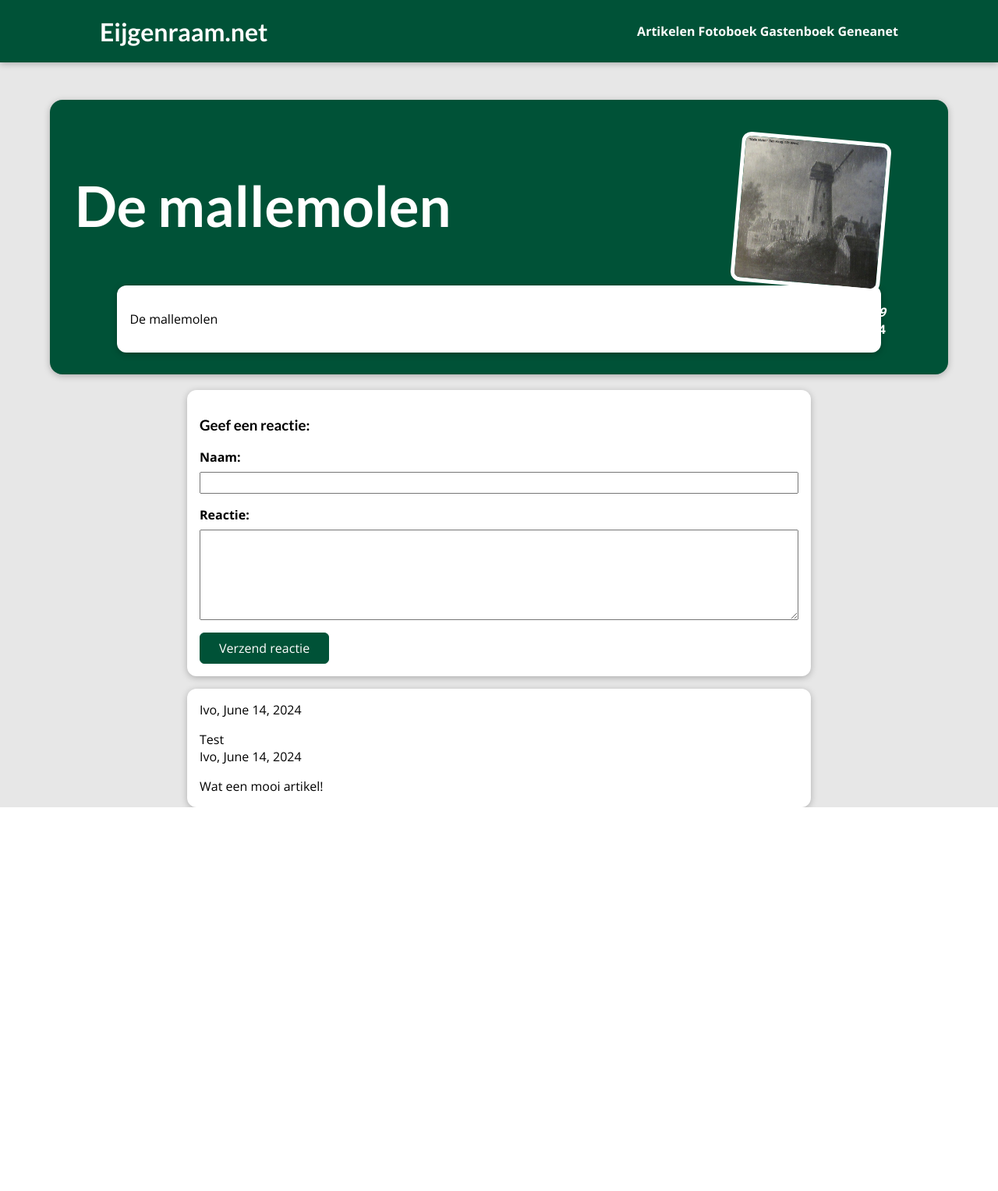
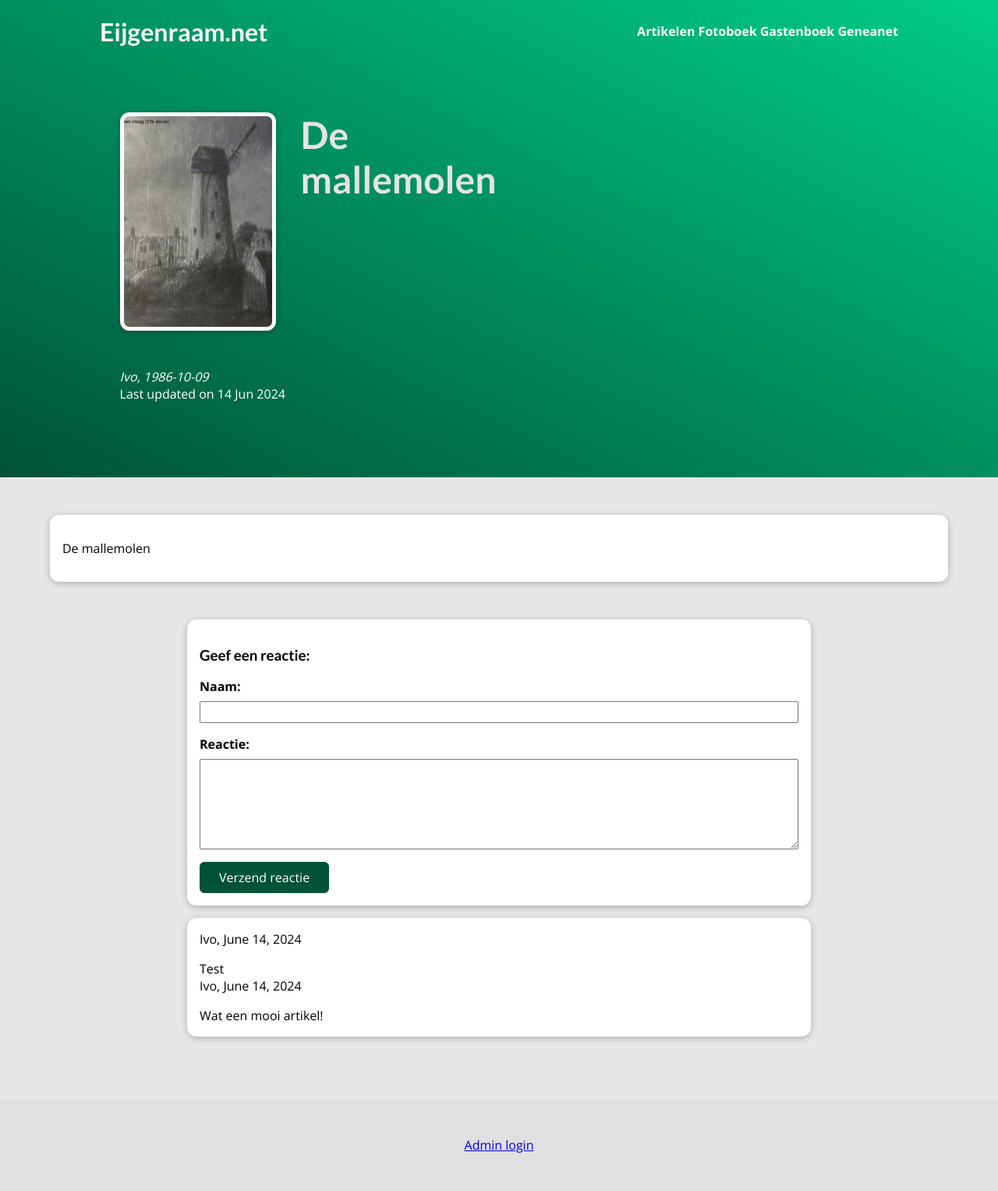
Before and after one commit to gewooniv/eijgenraamnet, a Django app: a page that uses articles/templates/articles/post-page.html in a window 1280 px wide. Shown: the whole page at 78% size. Before the commit the page ends 1035 px from the top, so only its background shows below. Run offline with Django 5.2, Linux system fonts and the light colour scheme; data comes from the database, SQL or seed files in the repository; both versions use the stored data as it was after the commit; some libraries are stand-ins or nearby versions.

Commit message:
changed post page css

```diff
--- a/articles/static/articles/post-page.css
+++ b/articles/static/articles/post-page.css
@@ -1,10 +1,5 @@
 body {
     background-color: #e7e7e7;
-  }
-
-  #main-navigation {
-    background-color: #005237;
-    box-shadow: 0 2px 8px rgba(0, 0, 0, 0.25);
   }
 
   #summary {
@@ -35,12 +30,15 @@ body {
   }
 
   #summary article img {
-    width: 12rem;
-    height: 12rem;
+    width: 16rem;
+    height: 16rem;
     border-radius: 12px;
-    transform: rotateZ(5deg);
     border: 5px solid white;
     margin-bottom: 1rem;
+  }
+
+  .author {
+    color: white;
   }
 
   #summary address {
--- a/articles/templates/articles/post-page.html
+++ b/articles/templates/articles/post-page.html
@@ -1,4 +1,4 @@
-{% extends 'base.html' %}
+{% extends "base.html" %}
 {% load static %}
 
 {% block title %}
@@ -6,17 +6,21 @@
 {% endblock %}
 
 {% block css_files %}
+    <link rel='stylesheet' href="{% static 'articles/index.css' %}">
     <link rel='stylesheet' href="{% static 'articles/post-page.css' %}">
 {% endblock %}
 
 {% block content %}
-    <section id='summary'>
+    <section id='welcome'>
+        <header>
+            <img src="{{ post.header_image.url }}" alt="{{ post.title }}" />
             <h2>{{ post.title }}</h2>
-        <article>
-            <img src="{{ post.header_image.url }}" alt="{{ post.title }}" />
+        </header>
+        <div class='author'>
             <address>{{ post.author }}</address>
-            <div>Last updated on <time>{{ post.date|date:'d M Y' }}</time></div>
-        </article>
+            Last updated on <time>{{ post.date|date:'d M Y' }}</time>
+        </div>
+    </section>
 
     <main>
         <p>{{ post.content|safe }}</p> <!-- safe is for suppressing html tags in text -->
@@ -50,5 +54,8 @@
             {% endfor %}
         </div>
     </section>
+
+    <section id='about'>
+        <a href='/admin'>Admin login</a>
     </section>
 {% endblock %}
--- a/articles/views.py
+++ b/articles/views.py
@@ -8,7 +8,6 @@ from django.views.generic import ListView
 
 from .models import Post, Comment
 from .forms import CommentForm
-
 
 
 def get_posts():
```
Also changed, not shown: articles/templates/articles/post-page copy.html (added, +56 -0 lines), articles/static/articles/images/de_mallemolen.jpg (deleted), db.sqlite3. Lines whose indentation alone changed are shown as unchanged.
